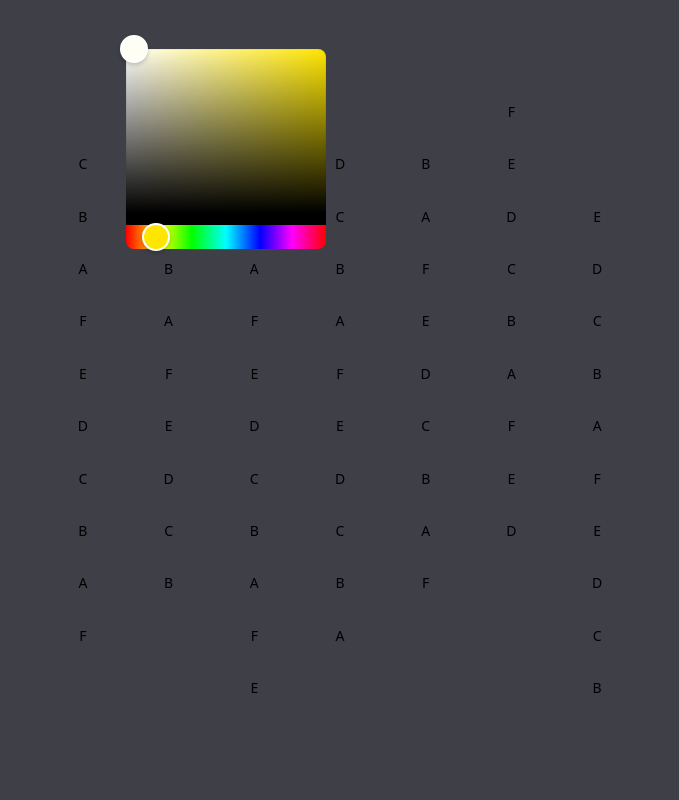
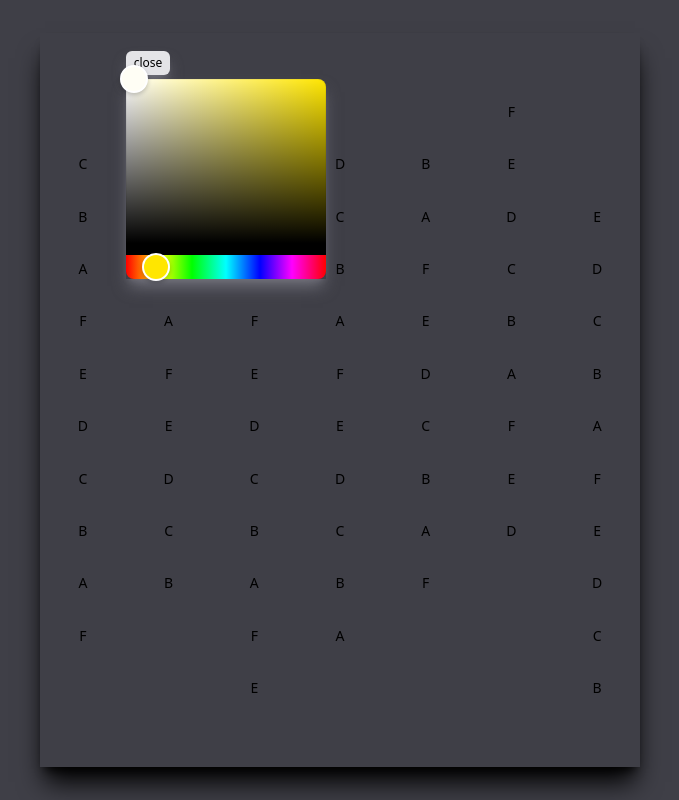
Before and after one commit to aweidele-projects/blanket-pattern, a React (Vite) app: page / in a window 1280 px wide. Both pictures are taken after a click on the button 382 px from the left and 85 px from the top of the page. Shown: the whole page, without its empty margins (300-979 px from the left). Built offline with nearby package versions, Linux system fonts and the light colour scheme.

Commit message:
applying color picker colors

```diff
--- a/src/components/Blanket.jsx
+++ b/src/components/Blanket.jsx
@@ -15,12 +15,13 @@ export const Blanket = () => {
 
   const handleColorChange = (swatch, newColor) => {
     console.log(swatchColors[swatch.color], newColor);
+
     setSwatchColors((prevSwatchColors) => ({ ...prevSwatchColors, [swatch.color]: newColor }));
   };
 
   return (
     <>
-      <div className="aspect-blanket w-full max-w-150">
+      <div className="aspect-blanket w-full max-w-150 shadow-xl shadow-black">
         <div className="h-full grid grid-cols-(--blanket-cols) grid-rows-(--blanket-rows)">
           {swatches.map((swatch, i) => (
             <Swatch key={i} swatch={swatch} color={swatchColors[swatch.color]} colorPicker={colorPickerOpen === swatch} handleColorPickerToggle={handleColorPickerToggle} handleColorChange={handleColorChange} />
--- a/src/components/Swatch.jsx
+++ b/src/components/Swatch.jsx
@@ -1,5 +1,6 @@
 import { useState } from "react";
 import { HexColorPicker } from "react-colorful";
+// import { HslColorPicker } from "react-colorful";
 
 export const Swatch = ({ color, swatch, handleColorPickerToggle, colorPicker, handleColorChange }) => {
   // console.log(swatch);
@@ -7,13 +8,16 @@ export const Swatch = ({ color, swatch, handleColorPickerToggle, colorPicker, ha
   return (
     <div className="relative" style={{ gridColumn: swatch.column, gridRow: `${swatch.row} / ${swatch.row + swatch.span}` }}>
       <button onClick={() => handleColorPickerToggle(swatch)} className="cursor-pointer flex relative h-full w-full">
-        <div className="transition-all duration-500 grow -skew-y-25" style={{ backgroundColor: color }}></div>
-        <div className="transition-all duration-500 grow skew-y-25" style={{ backgroundColor: color }}></div>
+        <div className="grow -skew-y-25" style={{ backgroundColor: color }}></div>
+        <div className="grow skew-y-25" style={{ backgroundColor: color }}></div>
         {swatch.color !== "N" && <div className="absolute text-sm top-0 left-0 w-full h-full flex items-center justify-center">{swatch.color}</div>}
       </button>
       {colorPicker && (
         <div className="absolute z-10 top-4 left-full">
-          <HexColorPicker color={color} onChange={(color) => handleColorChange(swatch, color)} />
+          <button className="bg-zinc-200 text-xs px-2 py-1 rounded-md mb-1 shadow-lg shadow-zinc-500" onClick={() => handleColorPickerToggle(false)}>
+            close
+          </button>
+          <HexColorPicker color={color} onChange={(color) => handleColorChange(swatch, color)} className="shadow-lg shadow-zinc-500" />
         </div>
       )}
     </div>
```
